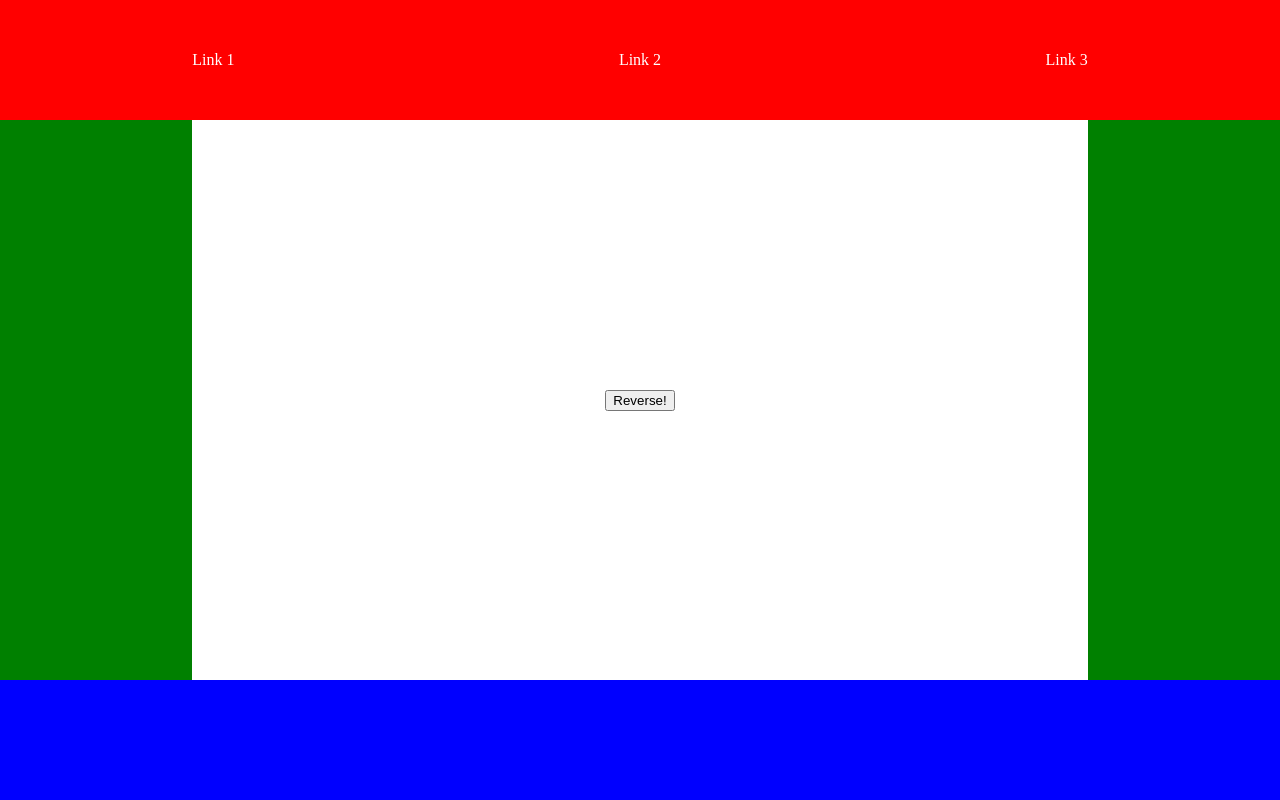
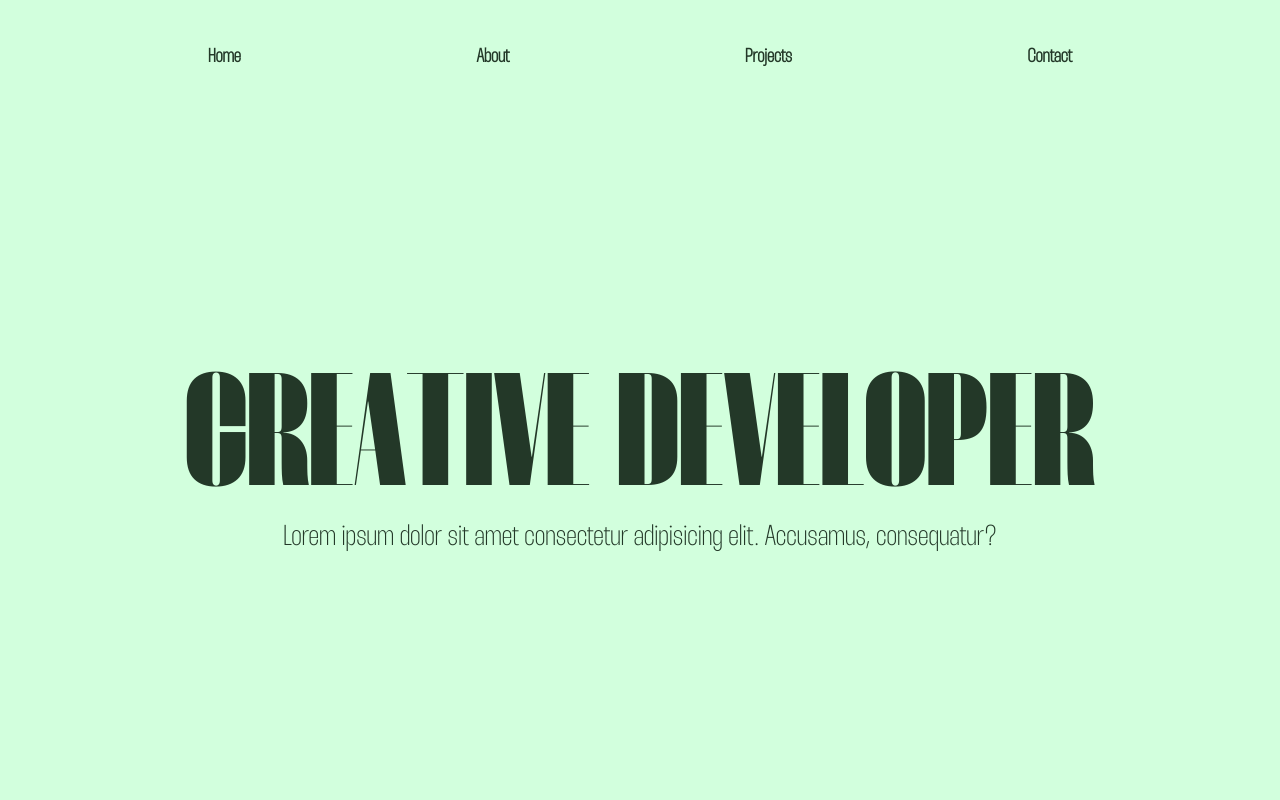
Before and after one commit to joyetgeorge/gsap-animatied-website, a plain HTML site: page index.html in a window 1280 px wide. Drawn offline with nearby package versions, Linux system fonts and the light colour scheme.

Commit message:
Landing page gsap timeline added

```diff
--- a/index.html
+++ b/index.html
@@ -10,22 +10,21 @@
 </head>
 
 <body>
-    <div class="header">
-        <div class="links">
-            <div class="link">Link 1</div>
-            <div class="link">Link 2</div>
-            <div class="link">Link 3</div>
-        </div>
+    <diiv class="navbar">
+        <p class="nav-item">Home</p>
+        <p class="nav-item">About</p>
+        <p class="nav-item">Projects</p>
+        <p class="nav-item">Contact</p>
+    </diiv>
+    <div class="hero-text">
+        <h1 class="title">CREATIVE DEVELOPER</h1>
+        <p class="subtitle">Lorem ipsum dolor sit amet consectetur adipisicing elit. Accusamus, consequatur?</p>
     </div>
-    <div class="content">
-        <div class="sidebar left"></div>
-        <button class="button">Reverse!</button>
-        <div class="sidebar right"></div>
-    </div>
-    <div class="footer"></div>
 </body>
 <script src="https://cdnjs.cloudflare.com/ajax/libs/gsap/3.11.4/gsap.min.js"
     integrity="sha512-f8mwTB+Bs8a5c46DEm7HQLcJuHMBaH/UFlcgyetMqqkvTcYg4g5VXsYR71b3qC82lZytjNYvBj2pf0VekA9/FQ=="
     crossorigin="anonymous" referrerpolicy="no-referrer"></script>
+    <script src="https://cdnjs.cloudflare.com/ajax/libs/ScrollTrigger/1.0.5/ScrollTrigger.min.js" integrity="sha512-m/n857VfrPYUcRvzCfqfrC9aMT06TQA2V0DcX/Ovovrhswa3038FfYmHlB0l/ZMukVyKWmiwZI4Pnnd7v3FwFQ==" crossorigin="anonymous" referrerpolicy="no-referrer"></script>
+<script src="https://cdnjs.cloudflare.com/ajax/libs/animejs/2.0.2/anime.min.js"></script>
 <script src="./script.js"></script>
 </html>
--- a/script.js
+++ b/script.js
@@ -1,17 +1,11 @@
-// gsap.from('.header', { duration: 1, y: '-100%', ease: 'bounce' })
-// gsap.from('.link', { duration: 1, opacity: 0, delay: 1, stagger: .5 })
-// gsap.from('.right', { duration: 1, x: '-100vw', delay: 1, ease: 'power2.in' })
-// gsap.from('.left', { duration: 1, delay: 1.5, x: '-100%' })
-// gsap.to('.footer', { duration: 1, y: 0, ease: 'elastic', delay: 2.5 })
-// gsap.fromTo('.button', { opacity: 0, scale: 0, rotation: 720 }, { duration: 1, delay: 3.5, opacity: 1, scale: 1, rotation: 0 })
+var titleWrapper = document.querySelector(".title");
+titleWrapper.innerHTML =  titleWrapper.textContent.replace(
+  /\S/g, "<span class='letter'>$&</span>"
+)
 
+var tl = gsap.timeline({defaults: {duration: 1}});
 
-const timeline = gsap.timeline({ defaults: { duration: 1 }})
-
-timeline
-  .from('.header', { y: '-100%', ease: 'bounce' })
-  .from('.link', { opacity: 0, stagger: .5 })
-  .from('.right', { x: '-100vw', ease: 'power2.in' }, 1)
-  .from('.left', { x: '-100%' }, '<.5')
-  .to('.footer', {  y: 0, ease: 'elastic' })
-  .fromTo('.button', { opacity: 0, scale: 0, rotation: 720 }, { opacity: 1, scale: 1, rotation: 0 })
+tl
+  .from('.letter', { translateY: [-200, 0], stagger: .04 })
+  .from('.subtitle', { duration: 0.4, opacity: 0, translateY: [20, 0]})
+  .from('.nav-item', { opacity: 0, stagger: .04 })
--- a/style.scss
+++ b/style.scss
@@ -1,41 +1,64 @@
-body {
+  * {
     margin: 0;
+    padding: 0;
+  }
+
+  @font-face {
+    font-family: "Thunder Bold";
+    src: local("Thunder Bold"),
+      url("./fonts/Thunder-ExtraBoldHC.ttf") format("truetype");
+  }
+
+  @font-face {
+    font-family: "Thunder Light";
+    src: local("Thunder Light"),
+      url("./fonts/Thunder-ExtraLightLC.ttf") format("truetype");
+  }
+
+  body {
     height: 100vh;
     display: flex;
     flex-direction: column;
-    overflow: hidden;
+    background-color: #d2ffdd;
   }
 
-  .header {
-    height: 15vh;
-    background-color: red;
+  .navbar {
+    display: flex;
+    justify-content: space-between;
+    padding: 0 10rem;
+    margin: 3rem;
+    color: #233828;
+
+    p {
+      font-size: 1.2rem;
+      font-weight: bold;
+      font-family: 'Thunder Light';
+    }
   }
 
-  .links {
-    height: 100%;
+  .hero-text {
     display: flex;
-    justify-content: space-around;
+    flex-direction: column;
     align-items: center;
-    color: white;
+    justify-content: center;
+    text-align: center;
+    flex-grow: 1;
+    color: #233828;
+
+    .title {
+      text-align: center;
+      font-family: "Thunder Bold";
+      overflow: hidden;
+      font-size: 10rem;
+
+      .letter {
+        display: inline-block;
+        line-height: 1em;
+      }
+    }
+
+    .subtitle {
+      font-size: 1.8rem;
+      font-family: "Thunder Light";
+    }
   }
-
-  .content {
-    flex-grow: 1;
-    display: flex;
-    justify-content: space-between;
-  }
-
-  .sidebar {
-    background-color: green;
-    width: 15vw;
-  }
-
-  .button {
-    align-self: center;
-  }
-
-  .footer {
-    transform: translateY(100%);
-    height: 15vh;
-    background-color: blue;
-  }
```
Also changed, not shown: fonts/Thunder-ExtraBoldHC.ttf (added), fonts/Thunder-ExtraLightLC.ttf (added), style.css, 1 other file.
